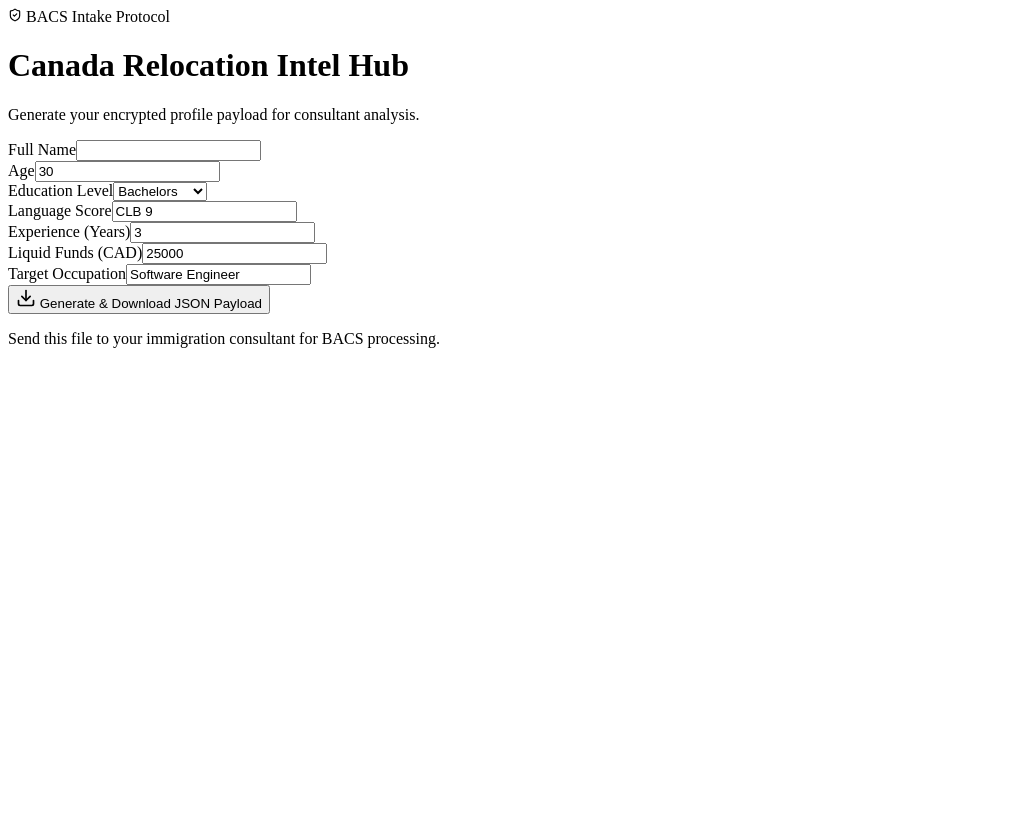
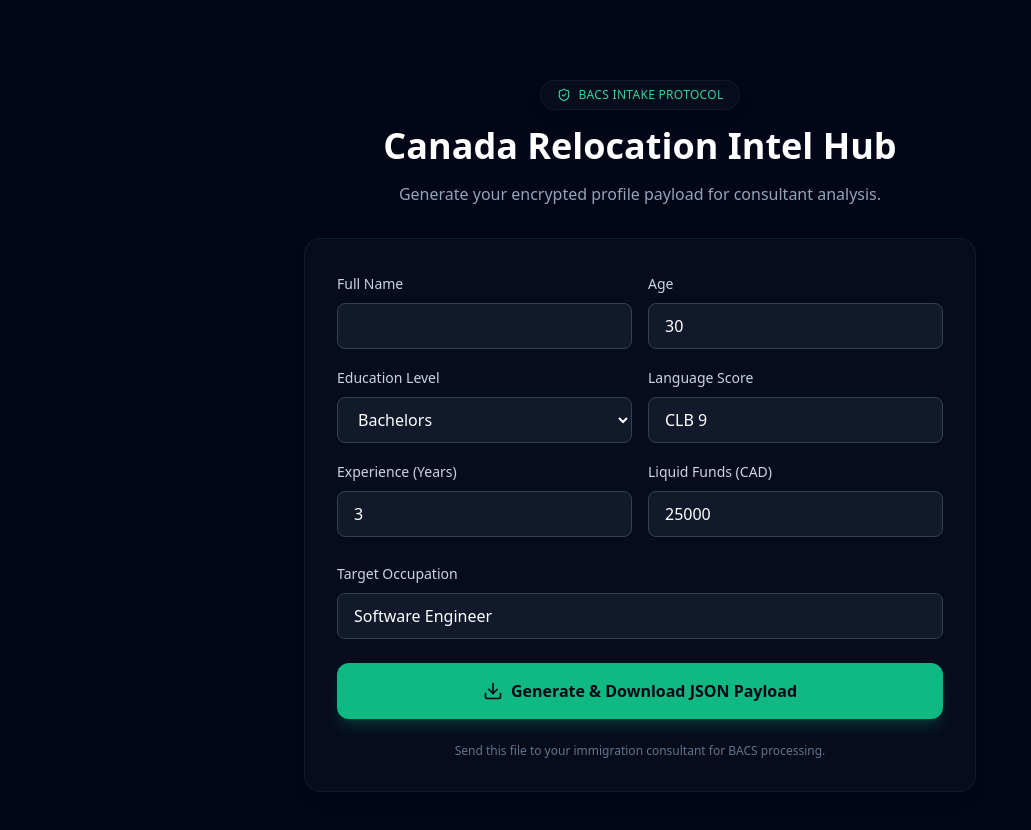
Before and after one commit to lnrstrokes/bacs-canada-intel, a Next.js app: page / in a window 1280 px wide. Shown: the top 830 px of the page, without its empty margins (0-1031 px from the left). Before the commit the page ends 800 px from the top, so only its background shows below. Built offline with nearby package versions, Linux system fonts and the light colour scheme.

Commit message:
fix(app): add correctly-named root layout at app/layout.tsx (remove hidden whitespace issue)

```diff
--- /dev/null
+++ b/app/layout.tsx
@@ -0,0 +1,20 @@
+import type { Metadata } from "next";
+import "./globals.css";
+
+export const metadata: Metadata = {
+  title: "BACS Canada Relocation Intelligence Hub",
+  description:
+    "Deterministic pathway strategy and human capital feasibility engine for Canadian immigration.",
+};
+
+export default function RootLayout({ children }: { children: React.ReactNode }) {
+  return (
+    <html lang="en" className="dark">
+      <body className="min-h-screen bg-bacs-bg text-slate-50 antialiased selection:bg-bacs-accent/30 selection:text-white">
+        <main className="flex flex-col items-center justify-center p-4 sm:p-8">
+          {children}
+        </main>
+      </body>
+    </html>
+  );
+}
```
